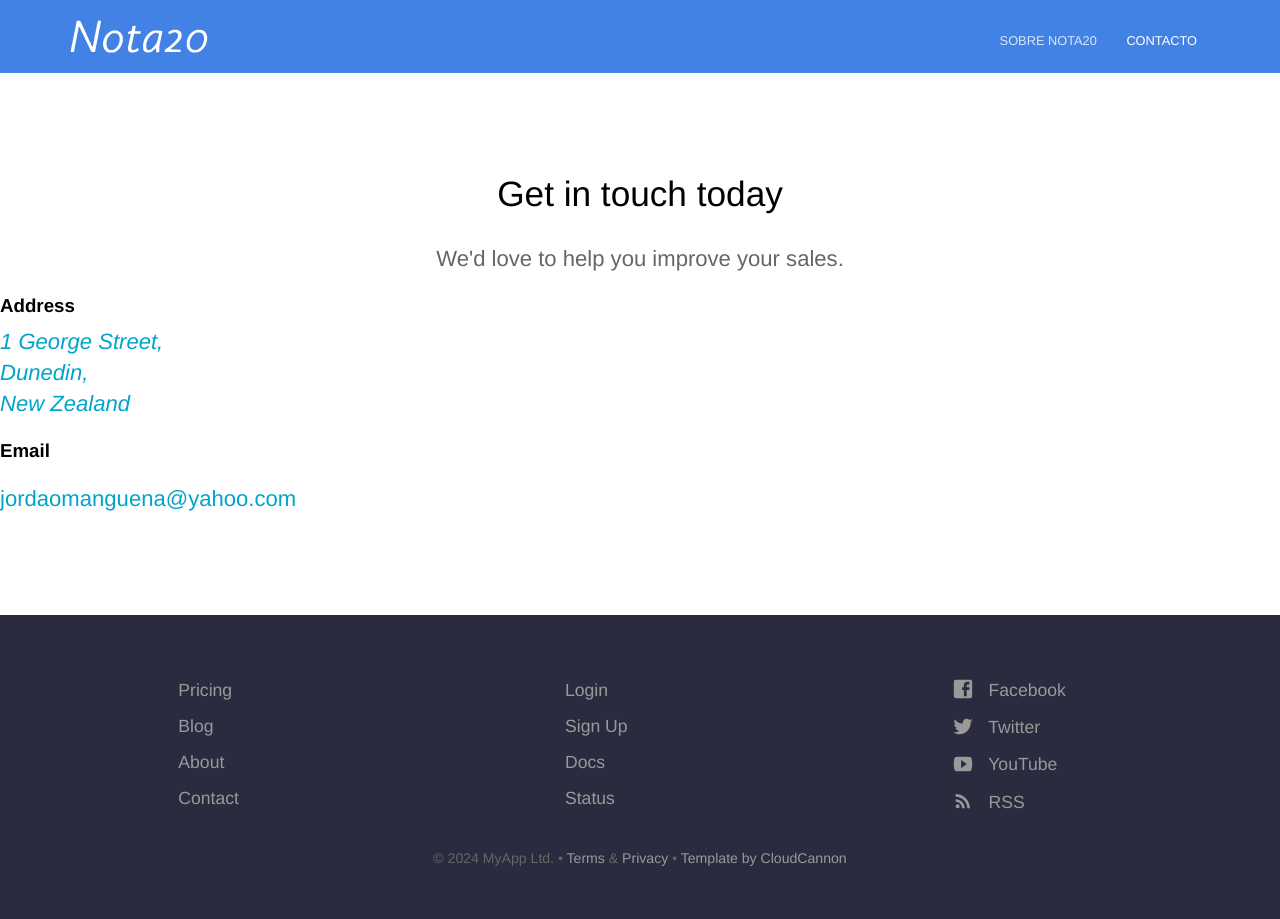
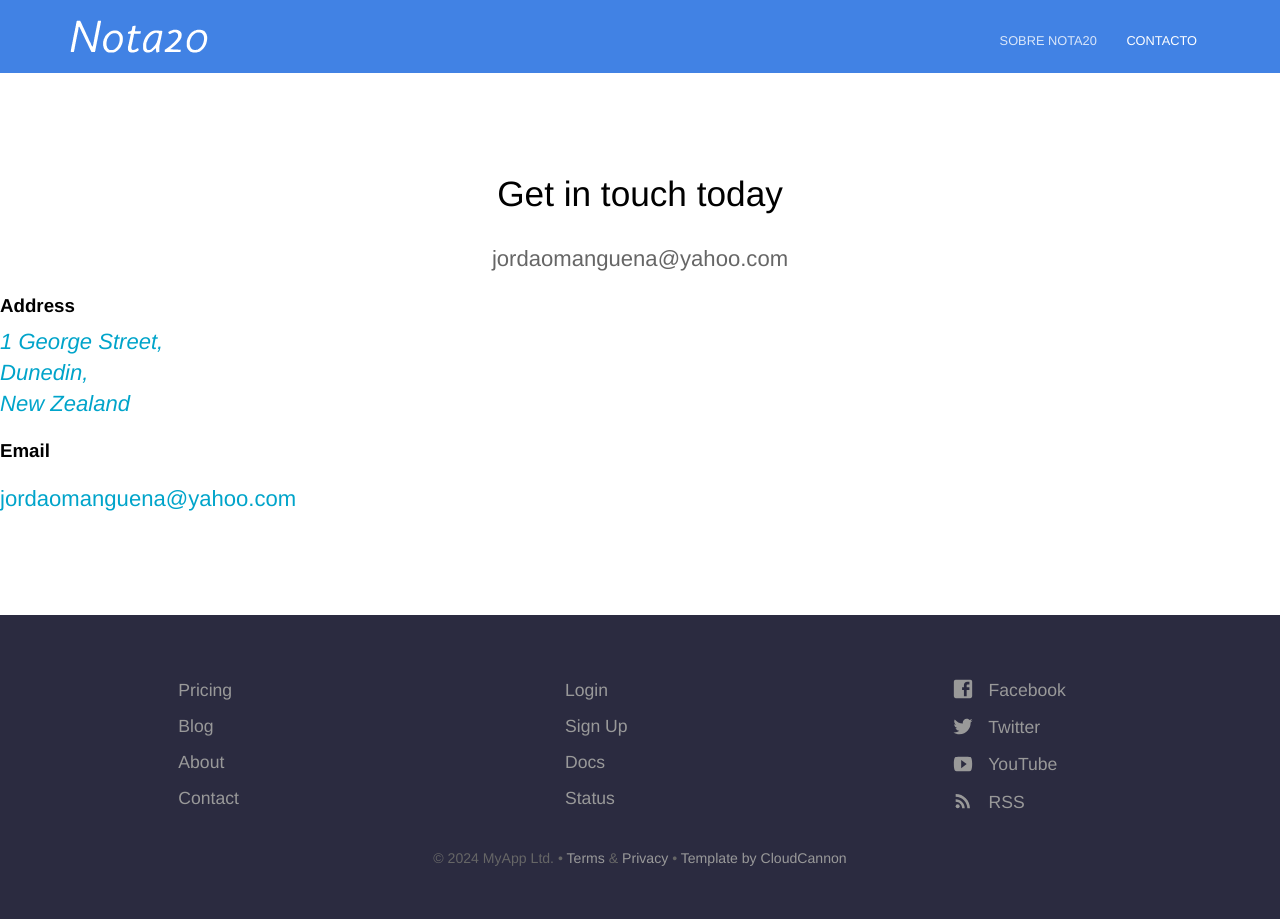
Before and after one commit to Manguena/manguena.github.io, a Jekyll site: the page built from contact.html, in a window 1280 px wide. Built offline with Jekyll 4.4.1, drawn with Linux system fonts in a browser that asks for light colours.

Commit message:
Update contact.html
change of text of the contact page

```diff
--- a/contact.html
+++ b/contact.html
@@ -1,7 +1,7 @@
 ---
 title: Nota20
 heading: Get in touch today
-description: We'd love to help you improve your sales.
+description: jordaomanguena@yahoo.com
 
 map:
   latitude: -45.8787605
```
